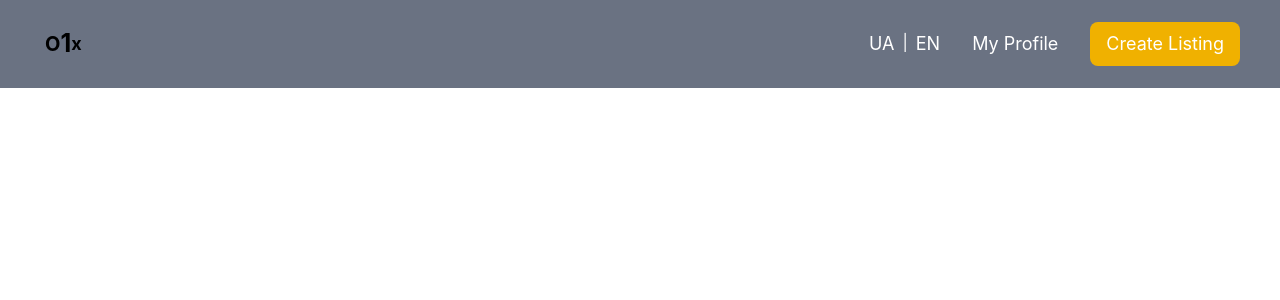
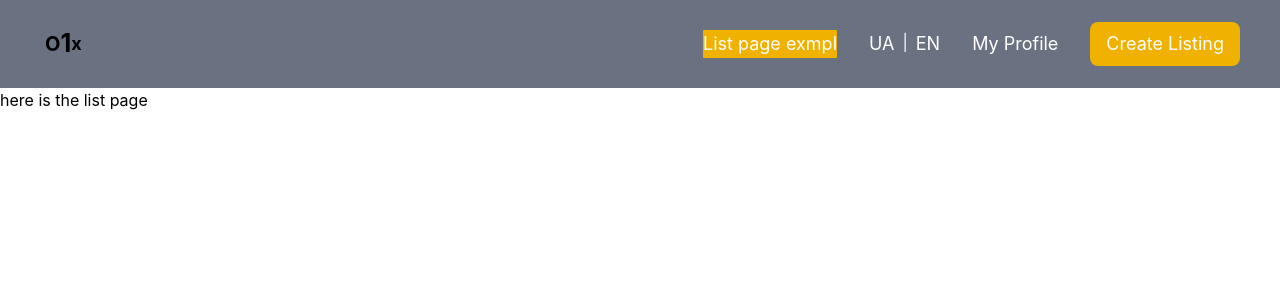
Before and after one commit to Re-z/o1x, a Vue app: page /list in a window 1280 px wide. Shown: the top 300 px of the page. Built offline with nearby package versions, Linux system fonts and the light colour scheme; the HTML template or start-up script is replaced by a standard one.

Commit message:
Update router, add list page

```diff
--- a/eslint.config.ts
+++ b/eslint.config.ts
@@ -25,4 +25,10 @@ export default defineConfigWithVueTs(
         files: ['src/**/__tests__/*'],
     },
     skipFormatting,
+    {
+        rules: {
+            'vue/multi-word-component-names': 'off',
+            '@typescript-eslint/no-explicit-any': 'off',
+        },
+    }
 )
--- a/src/App.vue
+++ b/src/App.vue
@@ -1,8 +1,6 @@
 <template>
-    <AppMain />
+    <router-view />
 </template>
 
-<script setup lang="ts">
-    import AppMain from './views/AppMain.vue'
-</script>
+<script setup lang="ts"></script>
 <style scoped></style>
--- a/src/components/AppHeader.vue
+++ b/src/components/Header.vue
@@ -1,7 +1,10 @@
 <template>
     <!-- TODO: replace styles with tailwind -->
     <header class="flex items-center justify-between bg-gray-500 px-10 py-5">
-        <div class="logo">
+        <div
+            class="logo"
+            @click="navigateToPage(ROUTES.MAIN_VIEW)"
+        >
             <span class="first">O</span>
             <span class="second">1</span>
             <span class="third">x</span>
@@ -9,6 +12,14 @@
 
         <div class="flex items-center">
             <div class="mr-8 flex">
+                <AppButton
+                    class="mr-8"
+                    :class="{ 'bg-yellow-500': route.name === ROUTES.LIST_VIEW }"
+                    :type="BUTTON_TYPES.SECONDARY"
+                    text="List page exmpl"
+                    @click="navigateToPage(ROUTES.LIST_VIEW)"
+                />
+
                 <AppButton
                     :class="{ 'bg-yellow-500': locale === 'ua' }"
                     :type="BUTTON_TYPES.SECONDARY"
@@ -38,15 +49,26 @@
 
 <script setup lang="ts">
     // imports
+    import { ROUTES } from '@/router/routesMap'
     import { BUTTON_TYPES } from './generic/AppButton/AppButton'
     import AppButton from './generic/AppButton/AppButton.vue'
     import { useI18n } from 'vue-i18n'
+    import { useRouter, useRoute } from 'vue-router'
+    // router
+    const router = useRouter()
+    const route = useRoute()
+    function navigateToPage(name: string) {
+        router.push({
+            name,
+        })
+    }
 
     // lang switch
     const { locale } = useI18n()
     function switchLang(lang: string) {
         locale.value = lang
     }
+    // navigation
 </script>
 
 <style lang="scss" scoped>
--- a/src/main.ts
+++ b/src/main.ts
@@ -12,7 +12,6 @@ const i18n = createI18n({
     legacy: false,
     globalInjection: true,
     fallbackLocale: 'ua',
-    /* eslint-disable @typescript-eslint/no-explicit-any */
     messages: translations as any,
 })
 
--- a/src/router/index.ts
+++ b/src/router/index.ts
@@ -1,8 +1,23 @@
 import { createRouter, createWebHistory } from 'vue-router'
+import { ROUTES } from './routesMap'
+// routes
+import ListView from '@/views/ListView.vue'
+import MainView from '@/views/MainView.vue'
 
 const router = createRouter({
     history: createWebHistory(import.meta.env.BASE_URL),
-    routes: [],
+    routes: [
+        {
+            path: '/',
+            name: ROUTES.MAIN_VIEW,
+            component: MainView,
+        },
+        {
+            path: '/list',
+            name: ROUTES.LIST_VIEW,
+            component: ListView,
+        },
+    ],
 })
 
 export default router
--- /dev/null
+++ b/src/router/routesMap.ts
@@ -0,0 +1,4 @@
+export const ROUTES = {
+    MAIN_VIEW: 'main',
+    LIST_VIEW: 'list'
+}
--- a/src/views/AppMain.vue
+++ b/src/views/ListView.vue
@@ -1,7 +1,8 @@
 <template>
     <AppHeader />
+    <p>here is the list page</p>
 </template>
 <script lang="ts" setup>
-    import AppHeader from '@/components/AppHeader.vue'
+    import AppHeader from '@/components/Header.vue'
 </script>
 <style lang="scss"></style>
--- /dev/null
+++ b/src/views/MainView.vue
@@ -0,0 +1,8 @@
+<template>
+    <AppHeader />
+    <p>this is the main page</p>
+</template>
+<script lang="ts" setup>
+    import AppHeader from '@/components/Header.vue'
+</script>
+<style lang="scss"></style>
```
Lines whose indentation alone changed are shown as unchanged.
